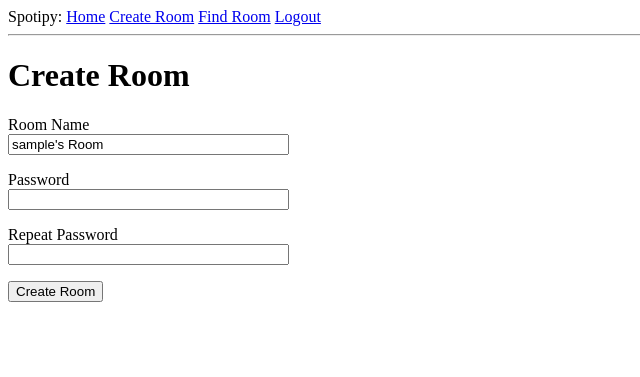
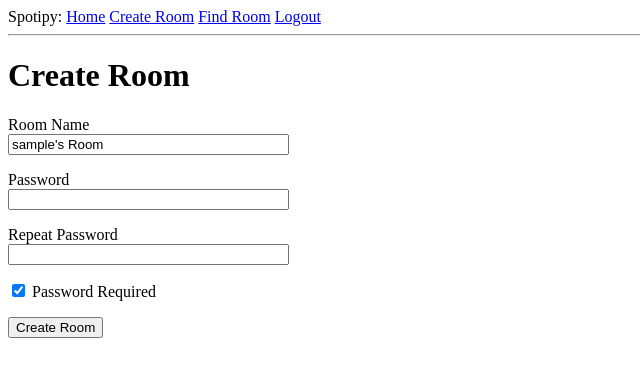
Before and after one commit to AthalosT/DemocracyOfSound, a Flask app: page /createroom in a window 1280 px wide. Shown: the top 377 px of the page, without its empty margins (0-640 px from the left). Run offline with Flask 2, Linux system fonts and the light colour scheme; the visitor is signed in with stand-in values (Sample User, id 1); data comes from the database, SQL or seed files in the repository; some libraries are stand-ins or nearby versions.

Commit message:
enable option for rooms to be created without passwords

```diff
--- a/project/forms.py
+++ b/project/forms.py
@@ -30,9 +30,21 @@ class RoomLoginForm(FlaskForm):
 
 class CreateRoomForm(FlaskForm):
     room_name = StringField('Room Name', validators=[DataRequired(), Length(max=30)])
-    password = PasswordField('Password', validators=[DataRequired()])
-    password2 = PasswordField('Repeat Password', validators=[DataRequired(), EqualTo('password')])
+    password = PasswordField('Password', validators=[])
+    password2 = PasswordField('Repeat Password', validators=[EqualTo('password')])
+    password_required = BooleanField('Password Required', default=True)
     submit = SubmitField('Create Room')
+
+    def validate(self):
+        if not FlaskForm.validate(self):
+            return False
+        if self.password_required.data and self.password.data == '':
+            return False
+        return True
+
+    def validate_password(self, password):
+        if self.password_required.data and self.password.data == '':
+            raise ValidationError('Please enter a password.')
 
 # Figure out whether this should route to roomlogin
 class FindRoomForm(FlaskForm):
--- a/project/models.py
+++ b/project/models.py
@@ -37,6 +37,7 @@ class Room(db.Model):
     suggest_list_id = db.Column(db.String(11))
     gen_list_id = db.Column(db.String(11))
     owner_id = db.Column(db.Integer, db.ForeignKey('user.id'))
+    password_required = db.Column(db.Boolean(), default=True)
     password_hash = db.Column(db.String(128))
     last_used = db.Column(db.DateTime, index=True, default=datetime.utcnow)
     authorized = db.relationship('User', secondary=auth_users, lazy='dynamic')
--- a/project/routes.py
+++ b/project/routes.py
@@ -64,10 +64,11 @@ def create_room():
         while(Room.query.filter_by(room_id=room_id).first() is not None):
             room_id = generateRandRoomid()
 
-        new_room = Room(room_id=room_id, owner_id=current_user.id, room_name=form.room_name.data)
+        new_room = Room(room_id=room_id, owner_id=current_user.id, room_name=form.room_name.data, password_required=form.password_required.data)
         db.session.add(new_room)
         new_room.add_user(current_user)
-        new_room.set_password(form.password.data)
+        if form.password_required.data:
+            new_room.set_password(form.password.data)
 
         suggest_list = List()
         gen_list = List()
@@ -96,7 +97,7 @@ def room(room_id):
 
     if room is None:
         return redirect(url_for('create_room'))
-    elif not room.check_user(current_user):
+    elif not room.check_user(current_user) and room.password_required:
          return redirect(url_for('room_login', room_id=room_id))
 
     suggest_list = List.query.filter_by(list_id=room.suggest_list_id).first().list_songs()
@@ -113,6 +114,8 @@ def room_login(room_id):
     if room is None:
         flash('Room does not currently exist.')
         return redirect(url_for('room_login', room_id=room_id))
+    elif not current_room.password_required:
+        return redirect(url_for('room', room_id=room_id))
     elif current_room.check_user(current_user):
         return redirect(url_for('room', room_id=room_id))
     elif form.validate_on_submit():
@@ -135,7 +138,7 @@ def find_room():
         if current_room is None:
             flash('Room not found.')
             return redirect(url_for('find_room'))
-        else:
+        elif current_room.password_required:
             return redirect(url_for('room_login', room_id=form.room_id.data))
     return render_template('find-room.html', title='Find Room', form=form)
 
--- a/project/templates/create-room.html
+++ b/project/templates/create-room.html
@@ -25,6 +25,7 @@
              <span style="color: red;">[{{ error }}]</span>
              {% endfor %}
         </p>
+        <p>{{ form.password_required() }} {{form.password_required.label }}</p>
         <p>{{ form.submit() }}</p>
     </form>
 {% endblock %}
```
